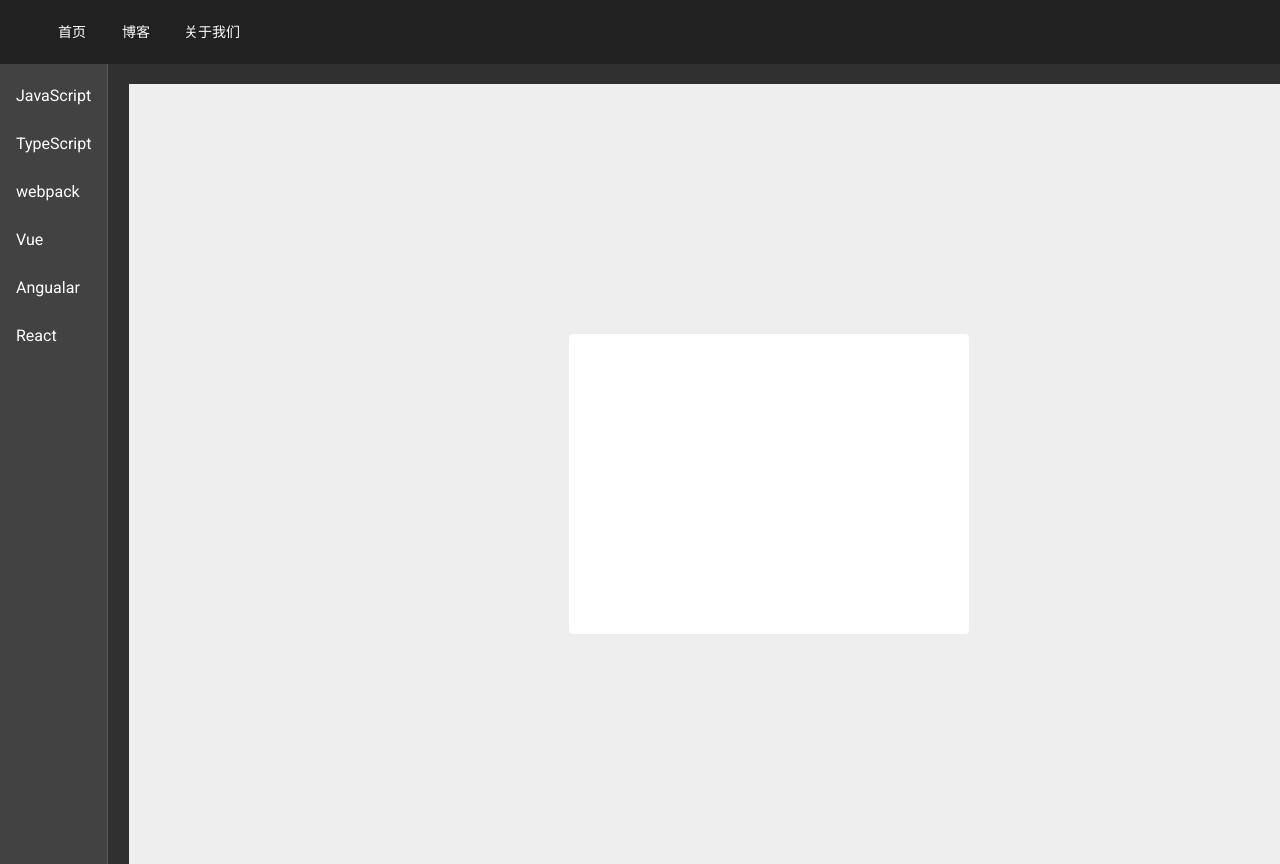
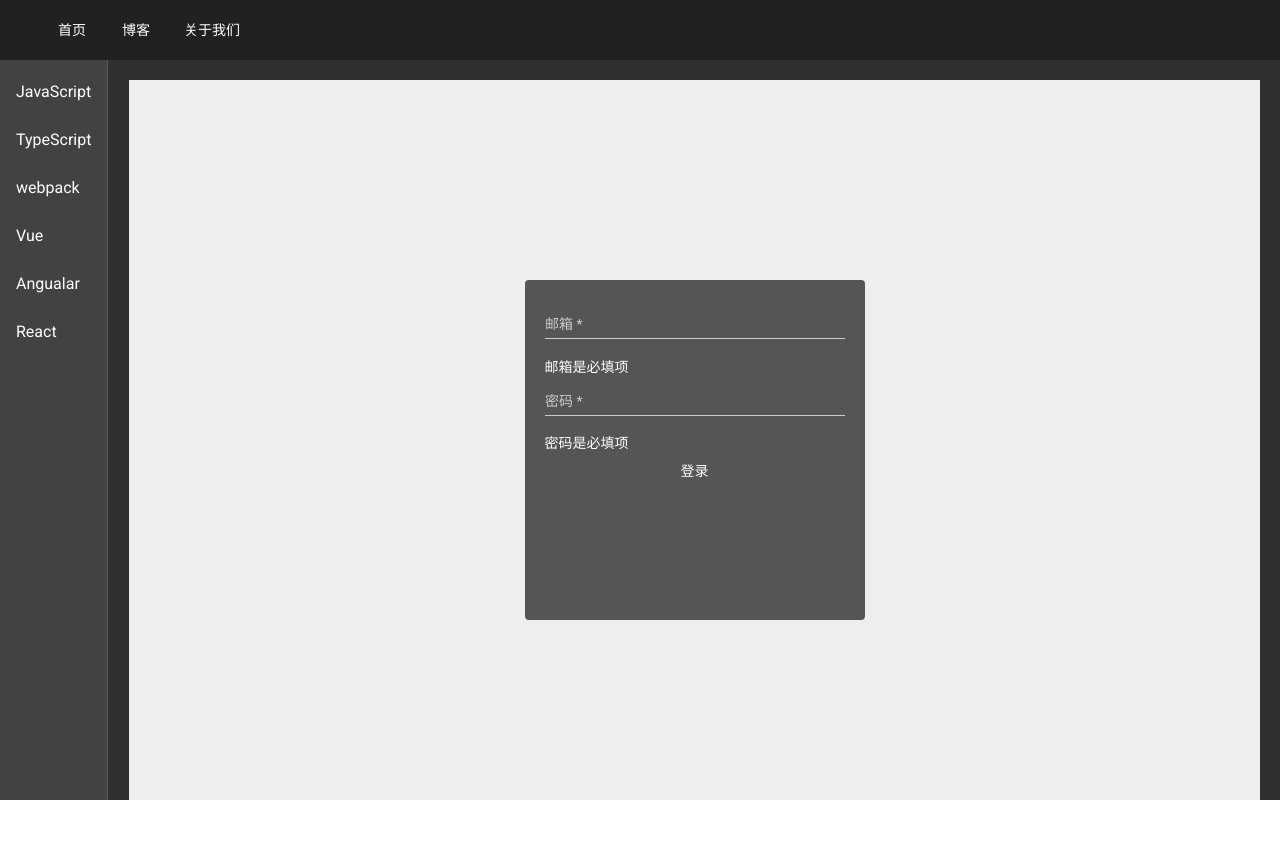
Before and after one commit to ime520/ng-frame, an Angular app: page /login in a window 1280 px wide. After the commit the page ends 800 px from the top, so only its background shows below. Built offline with nearby package versions, Linux system fonts and the light colour scheme.

Commit message:
表单校验的尝试

```diff
--- a/src/app/layout-main/layout-main.component.html
+++ b/src/app/layout-main/layout-main.component.html
@@ -1,11 +1,11 @@
-<mat-toolbar>
+<mat-toolbar class="header">
   <mat-icon></mat-icon>
   <button mat-button>首页</button>
   <button mat-button>博客</button>
   <button mat-button>关于我们</button>
 </mat-toolbar>
 
-<mat-sidenav-container class="container">
+<mat-sidenav-container class="content">
   <mat-sidenav mode="side" opened>
     <mat-nav-list>
       <a mat-list-item href="...">JavaScript </a>
--- a/src/app/layout-main/layout-main.component.styl
+++ b/src/app/layout-main/layout-main.component.styl
@@ -1,4 +1,7 @@
-.container
-    height 100vh
+.header
+    height 60px
+
+.content
+    height calc(100vh - 60px)
     .main
         padding 20px
--- a/src/app/login/login.component.html
+++ b/src/app/login/login.component.html
@@ -1,7 +1,44 @@
 <div class="container">
-  <form class="form">
-    <mat-form-field>
-      <input matInput />
+  <form class="form" (ngSubmit)="submitForm(loginForm)" #loginForm="ngForm">
+    <mat-form-field class="form-item">
+      <input
+        matInput
+        placeholder="邮箱"
+        [(ngModel)]="username"
+        required
+        minlength="4"
+        #name="ngModel"
+        name="username"
+      />
     </mat-form-field>
+    <div *ngIf="name.invalid">
+      <div *ngIf="name.errors.required">
+        邮箱是必填项
+      </div>
+      <div *ngIf="name.errors.minlength">
+        邮箱至少4个字符
+      </div>
+    </div>
+    <mat-form-field class="form-item">
+      <input
+        matInput
+        placeholder="密码"
+        [(ngModel)]="password"
+        required
+        minlength="4"
+        name="password"
+        #pwd="ngModel"
+      />
+    </mat-form-field>
+    <div *ngIf="pwd.invalid">
+      <div *ngIf="pwd.errors.required">
+        密码是必填项
+      </div>
+      <div *ngIf="pwd.errors.minlength">
+        密码至少4个字符
+      </div>
+    </div>
+
+    <button mat-button class="form-button" type="submit">登录</button>
   </form>
 </div>
--- a/src/app/login/login.component.styl
+++ b/src/app/login/login.component.styl
@@ -2,11 +2,15 @@
   display flex
   justify-content center
   align-items center
-  height 100vh
-  width 100vw
+  height 100%
   background-color #eee
   .form
+    padding 20px
     height 300px
-    width 400px
-    background-color #fff
+    width 300px
+    background-color #555
     border-radius 4px
+  .form-item
+    width 100%
+  .form-button
+    width 100%
--- a/src/app/login/login.component.ts
+++ b/src/app/login/login.component.ts
@@ -3,13 +3,15 @@ import { Component, OnInit } from '@angular/core';
 @Component({
   selector: 'app-login',
   templateUrl: './login.component.html',
-  styleUrls: ['./login.component.styl']
+  styleUrls: ['./login.component.styl'],
 })
 export class LoginComponent implements OnInit {
+  constructor() {}
 
-  constructor() { }
-
-  ngOnInit(): void {
+  username: string = '';
+  password: string = '';
+  ngOnInit(): void {}
+  submitForm(formName) {
+    console.log(formName.invalid);
   }
-
 }
```
Also changed, not shown: src/app/login/login.module.ts (+10 -1 lines).
